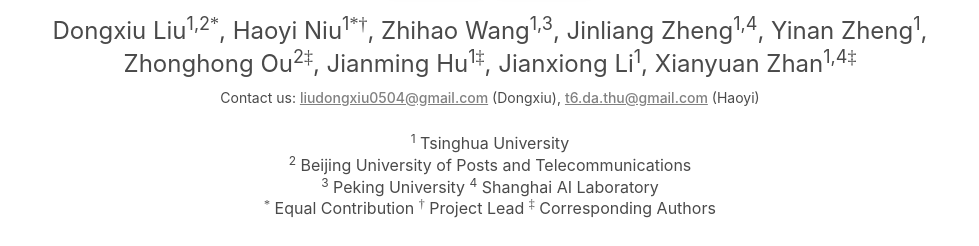
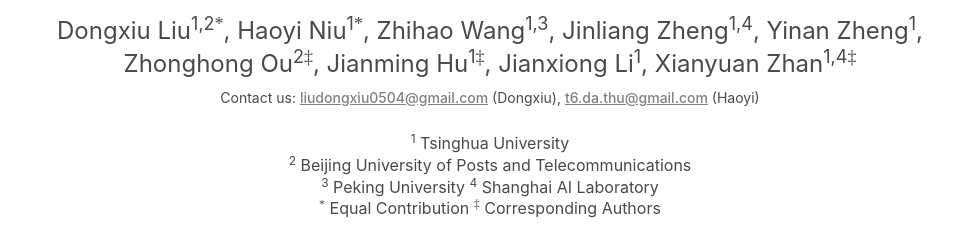
Before and after one commit to lbp-authors/lbp-authors.github.io, a plain HTML site: page index.html in a window 1280 px wide. Shown: the part 207-453 px from the top of the page, without its empty margins (150-1129 px from the left). Drawn offline with nearby package versions, Linux system fonts and the light colour scheme; some icons are missing; a web font is replaced by a local one.

Commit message:
Update index.html

```diff
--- a/index.html
+++ b/index.html
@@ -76,7 +76,7 @@
 
                     <h3 class="subtitle is-4 is-bold">
                         Dongxiu Liu<sup>1,2</sup><sup style="font-family: 'Times New Roman', serif;">*</sup>,
-                        Haoyi Niu<sup>1</sup><sup style="font-family: 'Times New Roman', serif;">*†</sup>,
+                        Haoyi Niu<sup>1</sup><sup style="font-family: 'Times New Roman', serif;">*</sup>,
                         Zhihao Wang<sup>1,3</sup>,
                         Jinliang Zheng<sup>1,4</sup>,
                         Yinan Zheng<sup>1</sup>,<br>
@@ -96,7 +96,6 @@
                         <sup>3</sup> Peking University
                         <sup>4</sup> Shanghai AI Laboratory<br>
                         <sup style="font-family: 'Times New Roman', serif;">*</sup> Equal Contribution
-                        <sup style="font-family: 'Times New Roman', serif;">†</sup> Project Lead
                         <sup style="font-family: 'Times New Roman', serif;">‡</sup> Corresponding Authors
                     </h3>
                     <div style="display: flex; justify-content: center; align-items: center; gap: 50px; margin-top: 30px; flex-wrap: wrap;">
```
